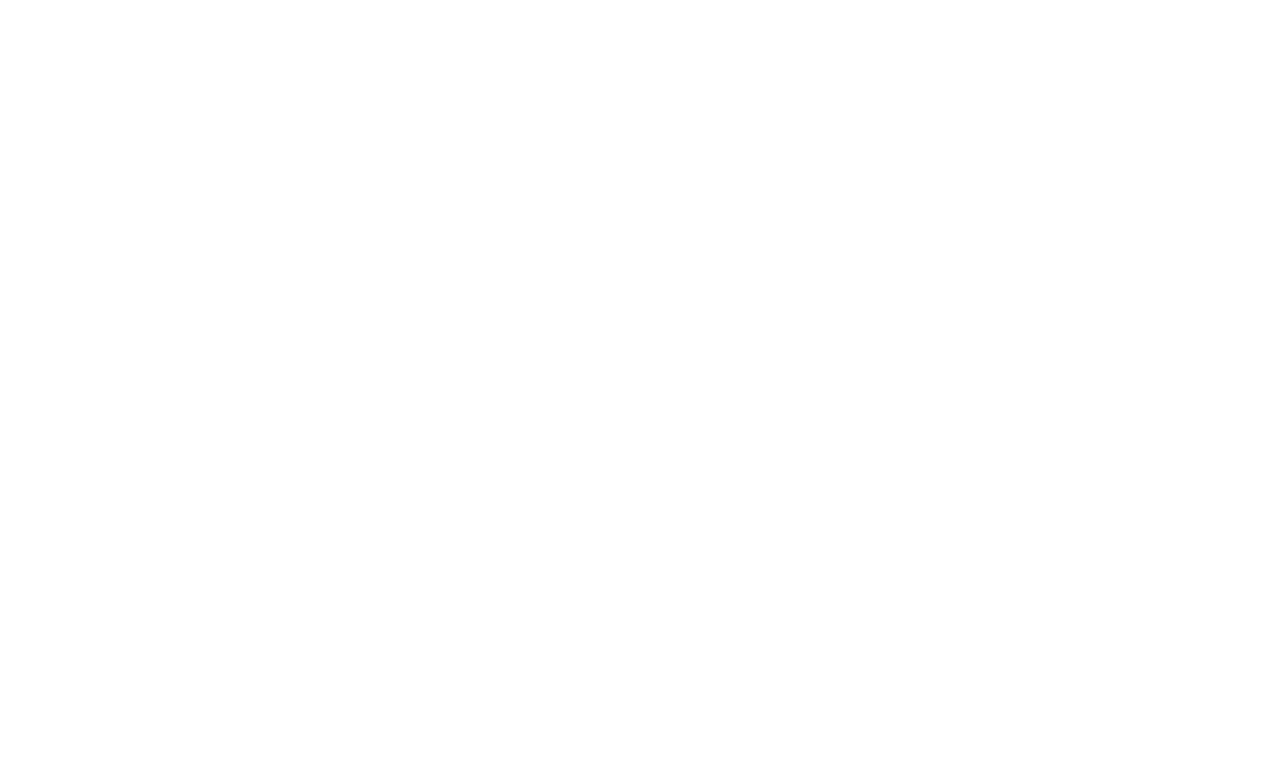
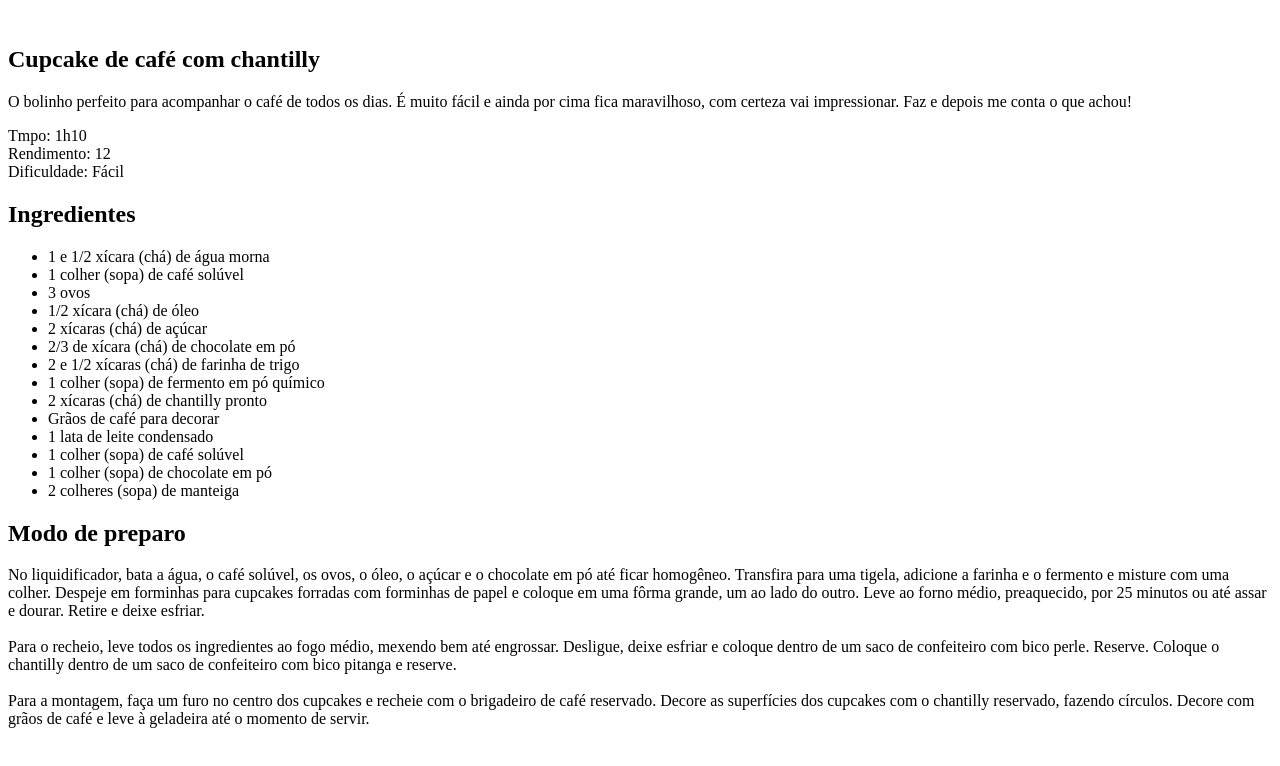
Before and after one commit to felipedacslopes/pagina_de_receitas, a plain HTML site: page index.html in a window 1280 px wide. Drawn offline with Linux system fonts and the light colour scheme.

Commit message:
iniciando a estrutura html

```diff
--- a/index.html
+++ b/index.html
@@ -6,6 +6,49 @@
   <title>Página de receita</title>
 </head>
 <body>
+  <div id="page"></div>
+  <img src="" alt="">
+  <main>
+    <section id="about">
+      <h1>Cupcake de café com chantilly</h1>
+      <p>O bolinho perfeito para acompanhar o café de todos os dias. É
+        muito fácil e ainda por cima fica maravilhoso, com certeza vai
+        impressionar. Faz e depois me conta o que achou!</p>
+        <p>
+          Tmpo: 1h10 <br>
+          Rendimento: 12 <br>
+          Dificuldade: Fácil
+        </p>
+    </section>
+    <section id="ingredients"></section>
+    <h2>Ingredientes</h2>
+    <ul>
+      <li>1 e 1/2 xícara (chá) de água morna</li>
+      <li>1 colher (sopa) de café solúvel</li>
+      <li>3 ovos</li>
+      <li>1/2 xícara (chá) de óleo</li>
+      <li>2 xícaras (chá) de açúcar</li>
+      <li>2/3 de xícara (chá) de chocolate em pó</li>
+      <li>2 e 1/2 xícaras (chá) de farinha de trigo</li>
+      <li>1 colher (sopa) de fermento em pó químico</li>
+      <li>2 xícaras (chá) de chantilly pronto</li>
+      <li>Grãos de café para decorar</li>
+      <li>1 lata de leite condensado</li>
+      <li>1 colher (sopa) de café solúvel</li>
+      <li>1 colher (sopa) de chocolate em pó</li>
+      <li>2 colheres (sopa) de manteiga</li>
+    </ul>
+    <section id="preparation"></section>
+    <h2>Modo de preparo</h2>
+    <p>No liquidificador, bata a água, o café solúvel, os ovos, o óleo, o açúcar e o chocolate em pó até ficar
+       homogêneo. Transfira para uma tigela, adicione a farinha e o fermento e misture com uma colher.
+        Despeje em forminhas para cupcakes forradas com forminhas de papel e coloque em uma fôrma
+        grande, um ao lado do outro. Leve ao forno médio, preaquecido, por 25 minutos ou até assar e dourar. Retire e deixe esfriar.
+        <br><br>
+        Para o recheio, leve todos os ingredientes ao fogo médio, mexendo bem até engrossar. Desligue, deixe esfriar e coloque dentro de um saco de confeiteiro com bico perle. Reserve. Coloque o chantilly dentro de um saco de confeiteiro com bico pitanga e reserve.
+        <br><br>
+        Para a montagem, faça um furo no centro dos cupcakes e recheie com o brigadeiro de café reservado. Decore as superfícies dos cupcakes com o chantilly reservado, fazendo círculos. Decore com grãos de café e leve à geladeira até o momento de servir.</p>
 
+  </main>
 </body>
 </html>
```
